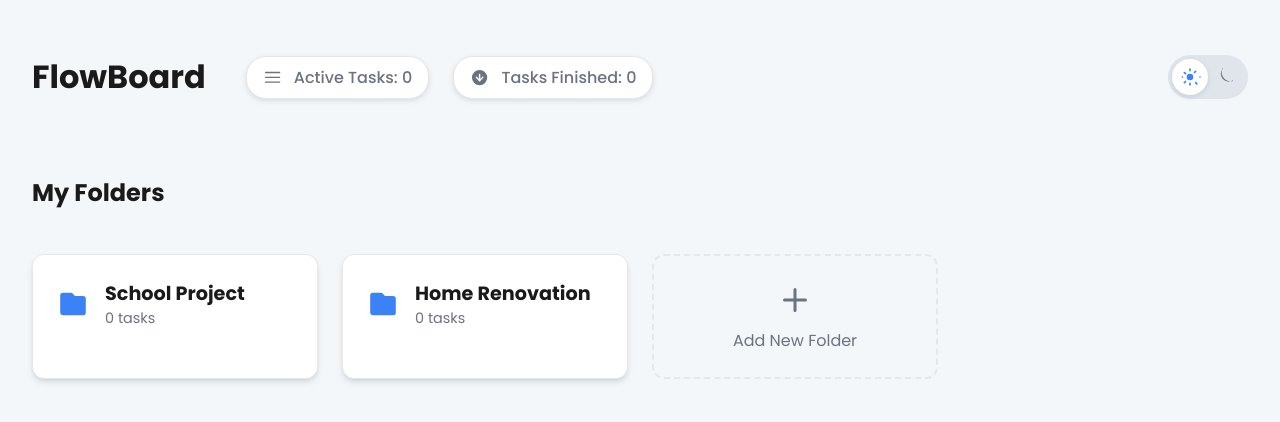
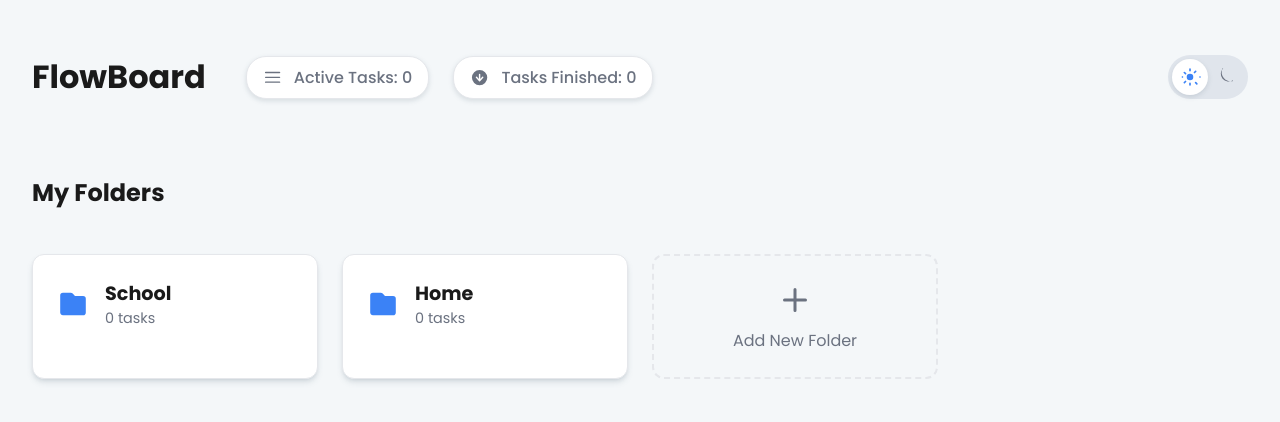
Before and after one commit to Raghava-Sriman/Flowboard, a plain HTML site: page index.html in a window 1280 px wide. Drawn offline with Linux system fonts and the light colour scheme.

Commit message:
Update index.html

```diff
--- a/index.html
+++ b/index.html
@@ -308,7 +308,7 @@
                 if (savedData) data = JSON.parse(savedData);
                 else {
                     data = {
-                        folders: [ { id: `folder-${Date.now()}`, name: 'School Project', tasks: [] }, { id: `folder-${Date.now() + 1}`, name: 'Home Renovation', tasks: [] } ],
+                        folders: [ { id: `folder-${Date.now()}`, name: 'School', tasks: [] }, { id: `folder-${Date.now() + 1}`, name: 'Home', tasks: [] } ],
                         settings: { theme: 'light-mode' }
                     };
                 }
@@ -491,4 +491,5 @@
     </script>
 
 </body>
+
 </html>
```
